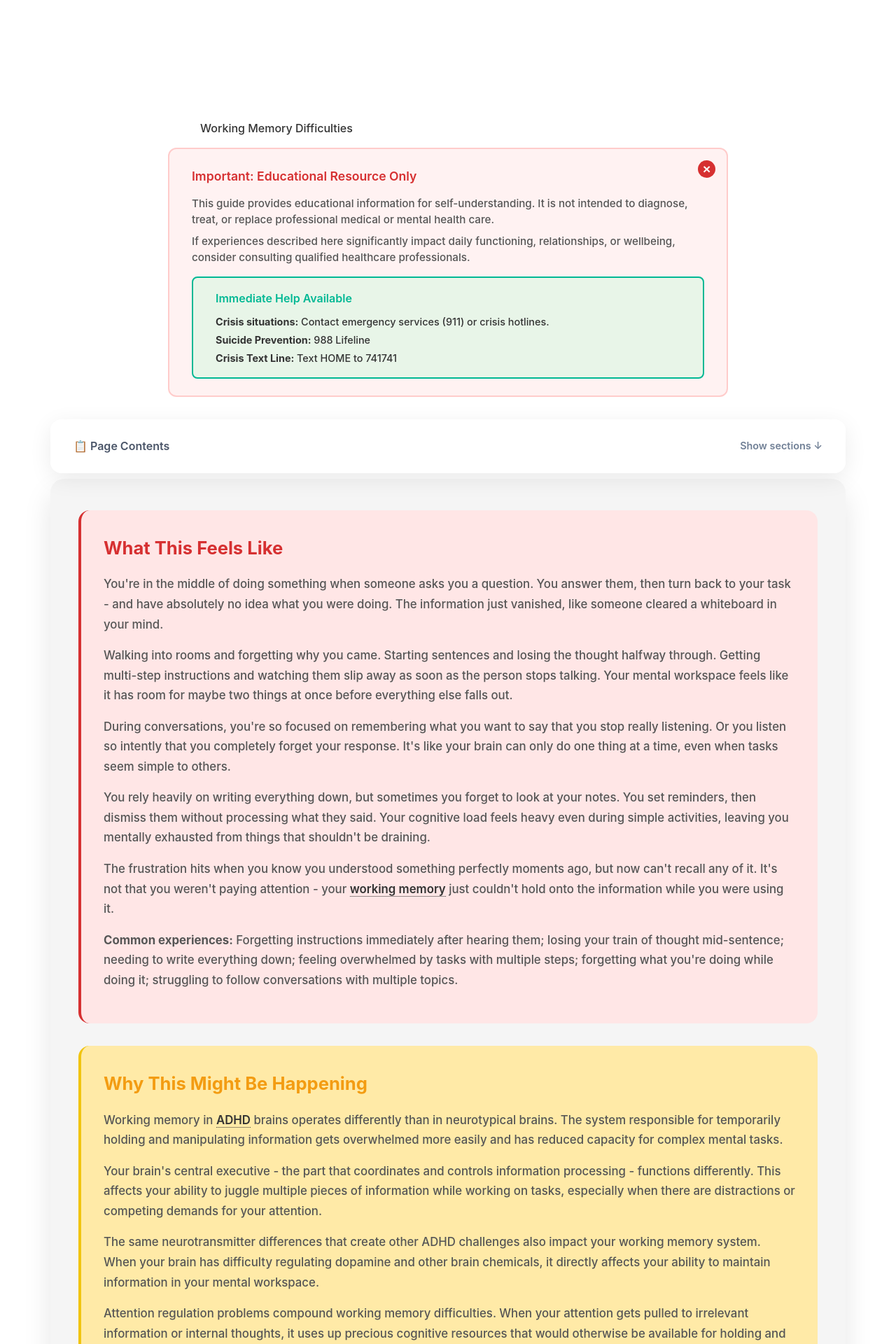
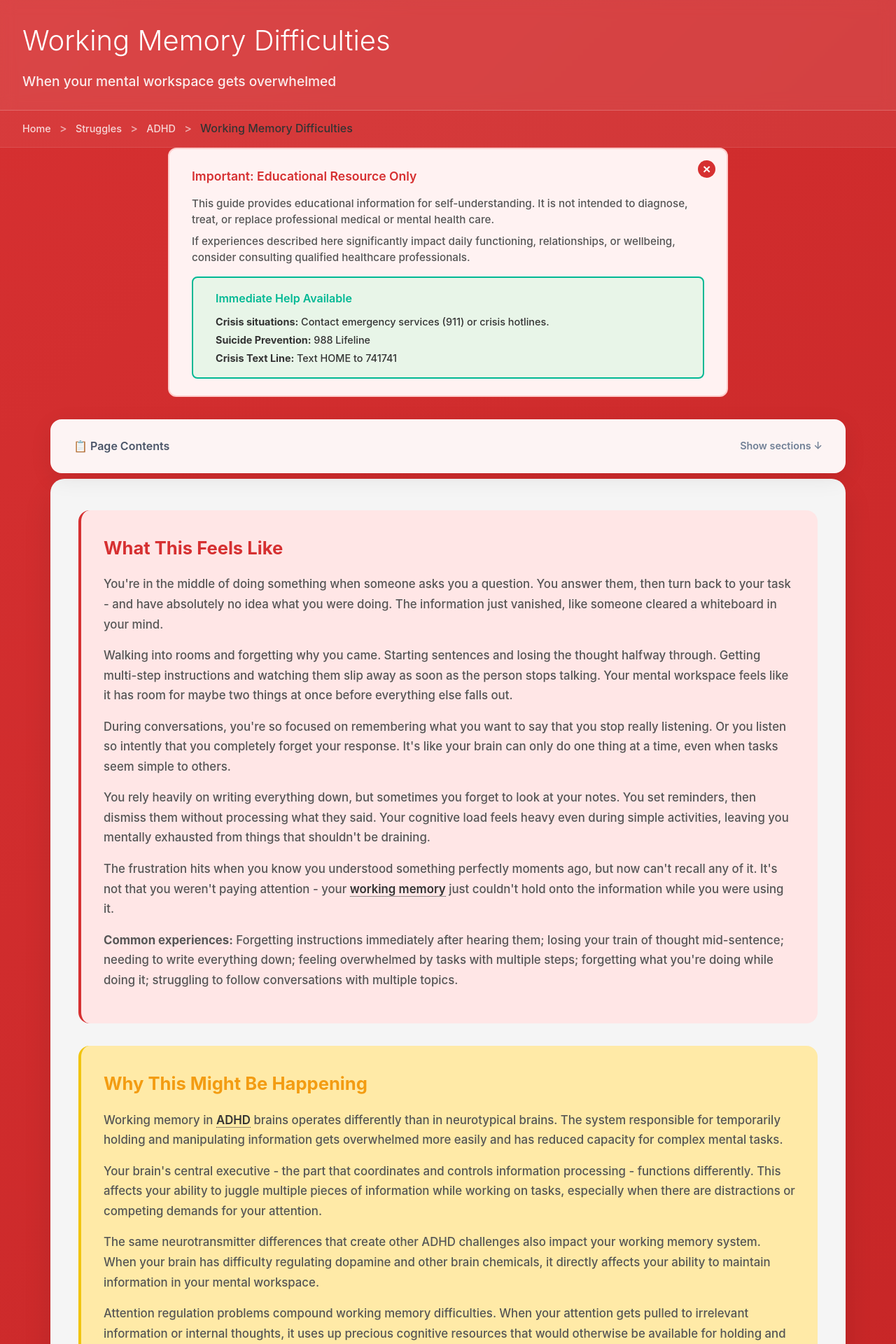
Before and after one commit to neurodivergent-survival-guide/neurodivergent-survival-guide, a Jekyll site: the page built from struggles/working-memory-difficulties.html, in a window 1280 px wide. Shown: the top 1920 px of the page at 70% size. Built offline with Jekyll 4.4.1, drawn with Linux system fonts in a browser that asks for light colours.

Commit message:
Update condition_colors.yml

```diff
--- a/_data/condition_colors.yml
+++ b/_data/condition_colors.yml
@@ -1,4 +1,4 @@
-nd# Color system for conditions - used by layouts for dynamic theming
+# Color system for conditions - used by layouts for dynamic theming
 # Based on Enhanced Neurodivergent Survival Guide Color Standards
 # Primary/secondary are full strength, container backgrounds are tinted
 
```
